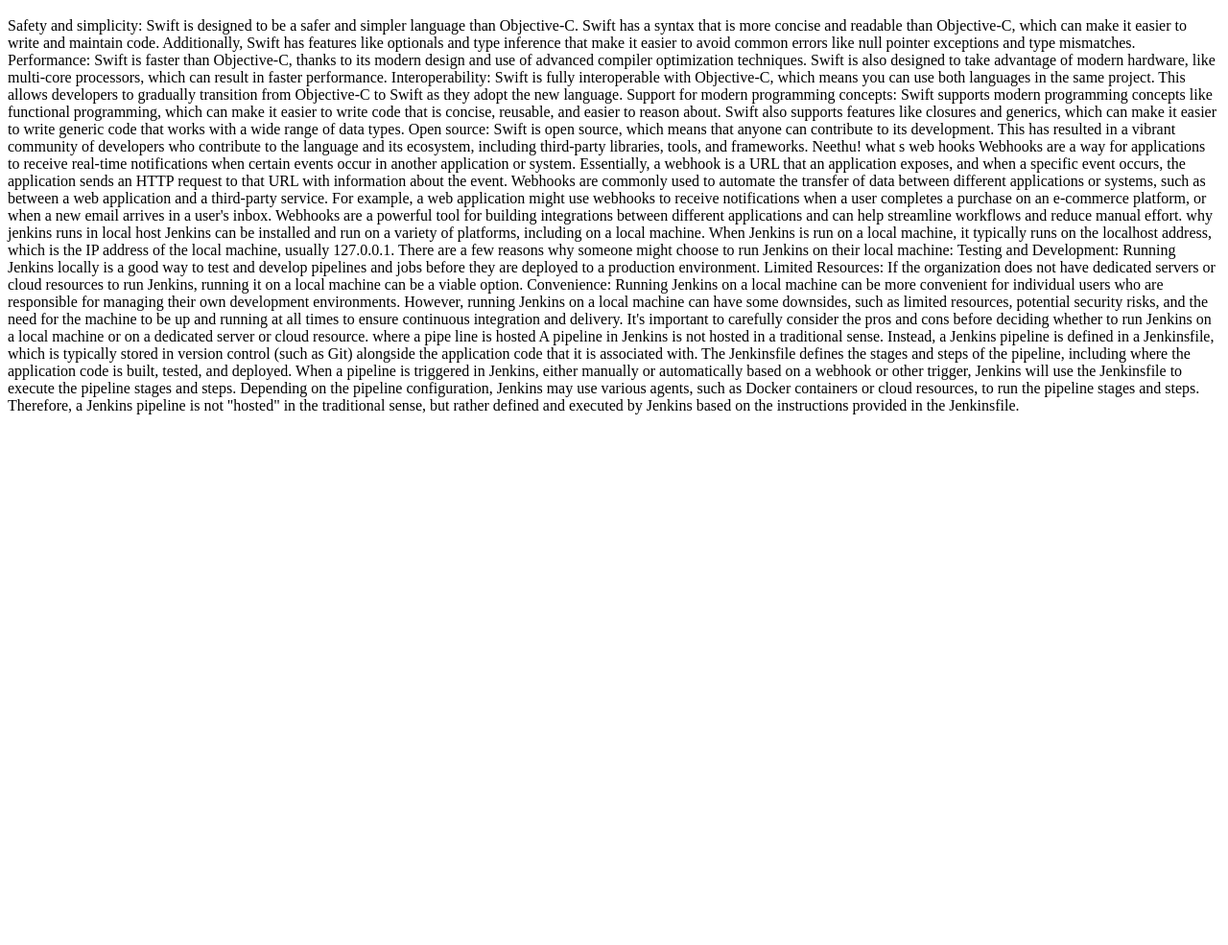
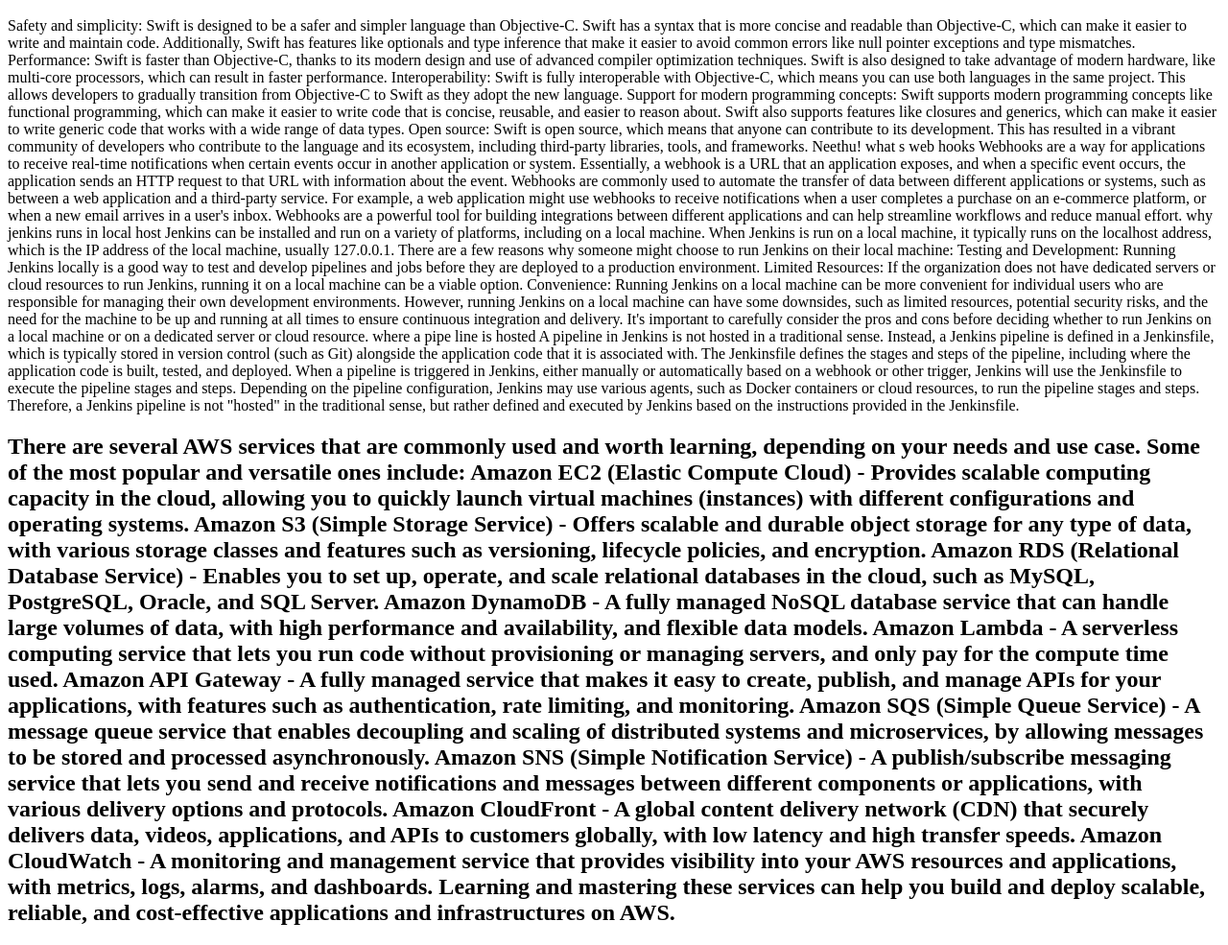
Before and after one commit to Duggi-Niharika-Sai-06/notes-on-swift, a plain HTML site: page index.html in a window 1280 px wide. Shown: the part 48-1033 px from the top of the page at 96% size. Before the commit the page ends 800 px from the top, so only its background shows below. Drawn offline with Linux system fonts and the light colour scheme.

Commit message:
Update index.html

```diff
--- a/index.html
+++ b/index.html
@@ -51,3 +51,38 @@ When a pipeline is triggered in Jenkins, either manually or automatically based
 
 Therefore, a Jenkins pipeline is not "hosted" in the traditional sense, but rather defined and executed by Jenkins based on the instructions provided in the Jenkinsfile.
 </p>
+
+
+
+
+
+
+
+<h2>
+  There are several AWS services that are commonly used and worth learning, depending on your needs and use case. Some of the most popular and versatile ones include:
+
+Amazon EC2 (Elastic Compute Cloud) - Provides scalable computing capacity in the cloud, allowing you to quickly launch virtual machines (instances) with different configurations and operating systems.
+
+Amazon S3 (Simple Storage Service) - Offers scalable and durable object storage for any type of data, with various storage classes and features such as versioning, lifecycle policies, and encryption.
+
+Amazon RDS (Relational Database Service) - Enables you to set up, operate, and scale relational databases in the cloud, such as MySQL, PostgreSQL, Oracle, and SQL Server.
+
+Amazon DynamoDB - A fully managed NoSQL database service that can handle large volumes of data, with high performance and availability, and flexible data models.
+
+Amazon Lambda - A serverless computing service that lets you run code without provisioning or managing servers, and only pay for the compute time used.
+
+Amazon API Gateway - A fully managed service that makes it easy to create, publish, and manage APIs for your applications, with features such as authentication, rate limiting, and monitoring.
+
+Amazon SQS (Simple Queue Service) - A message queue service that enables decoupling and scaling of distributed systems and microservices, by allowing messages to be stored and processed asynchronously.
+
+Amazon SNS (Simple Notification Service) - A publish/subscribe messaging service that lets you send and receive notifications and messages between different components or applications, with various delivery options and protocols.
+
+Amazon CloudFront - A global content delivery network (CDN) that securely delivers data, videos, applications, and APIs to customers globally, with low latency and high transfer speeds.
+
+Amazon CloudWatch - A monitoring and management service that provides visibility into your AWS resources and applications, with metrics, logs, alarms, and dashboards.
+
+Learning and mastering these services can help you build and deploy scalable, reliable, and cost-effective applications and infrastructures on AWS.
+
+
+
+</h2>
```
